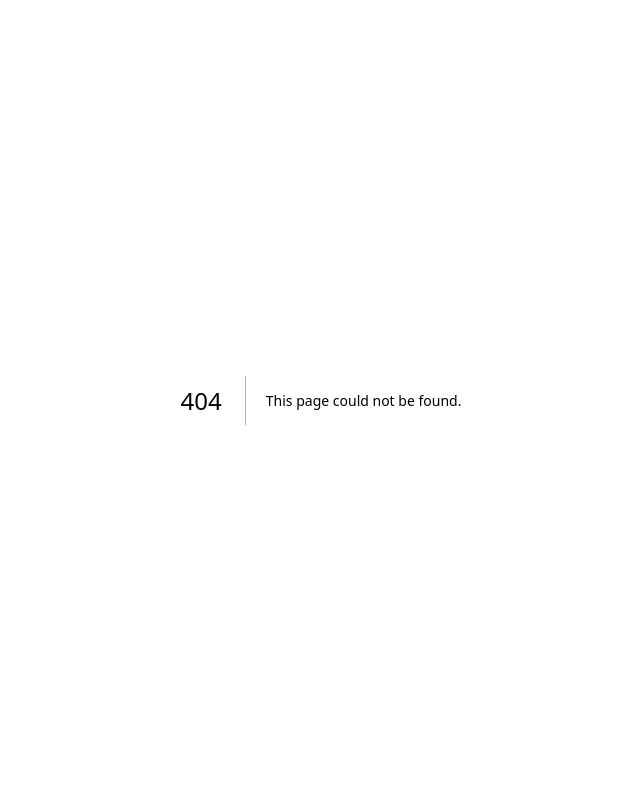
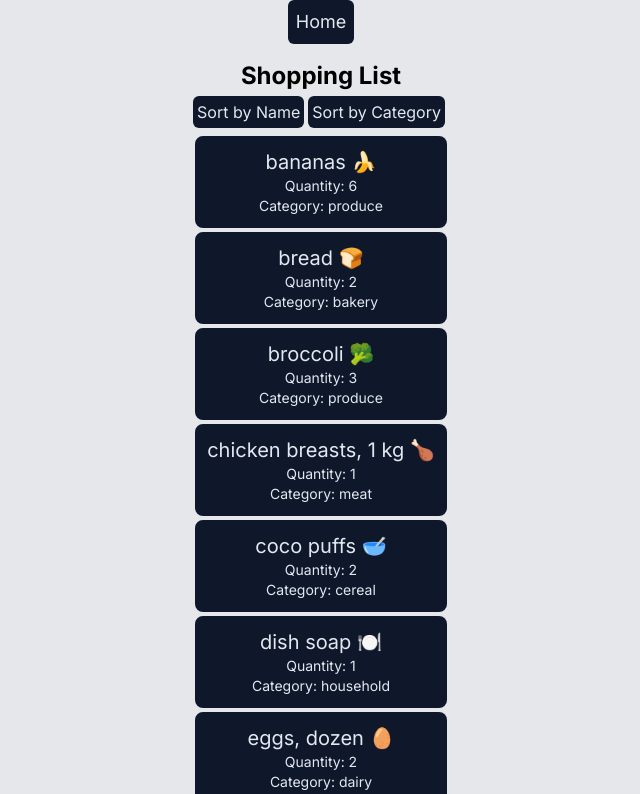
Before and after one commit to DannyHorning/cprg306-assignments, a Next.js app: page /week-6 in a window 1280 px wide. Before the commit this address had no page. Shown: the top 794 px of the page, without its empty margins (319-959 px from the left). Built offline with nearby package versions, Linux system fonts and the light colour scheme.

Commit message:
Week 6 Assignment

```diff
--- a/app/page.js
+++ b/app/page.js
@@ -9,6 +9,7 @@ export default function Page() {
       <Link href="./week-3">Week 3</Link><br />
       <Link href="./week-4">Week 4</Link><br />
       <Link href="./week-5">Week 5</Link><br />
+      <Link href="./week-6">Week 6</Link><br />
 
     </main>
     </div>
--- a/app/week-5/page.js
+++ b/app/week-5/page.js
@@ -1,4 +1,4 @@
-"use client";
+
 
 import Link from 'next/link';
 import ItemList from './item-list.js';
--- /dev/null
+++ b/app/week-6/item-list.js
@@ -0,0 +1,39 @@
+"use client";
+
+import { useState } from 'react';
+import Item from './item.js';
+
+
+export default function ItemList({items}) {
+  const [sortBy, setSortBy] = useState('name');
+
+  function handleSortBy(type) {
+    if (type === 'name') {
+        return () => setSortBy('name');
+        }
+    if (type === 'category') {
+        return () => setSortBy('category');
+        }}
+
+    const sortedItems = [...items].sort((a, b) => {
+    if (sortBy === 'name') {
+      return a.name.localeCompare(b.name);
+    } else if (sortBy === 'category') {
+      return a.category.localeCompare(b.category);
+    }
+    return 0;
+  });
+
+
+  return (
+  <div>
+    <button onClick={handleSortBy('name')} value="name" className='bg-slate-900 p-1 rounded-md hover:bg-blue-300 active:bg-slate-800 text-slate-200'>Sort by Name</button>
+    <button onClick={handleSortBy('category')} value="category" className='bg-slate-900 p-1 rounded-md m-1 hover:bg-blue-300 active:bg-slate-800 text-slate-200'>Sort by Category</button>
+    <div className=' text-slate-200'>
+      {sortedItems.map((item, index) => (
+        <Item key={index} name={item.name} quantity={item.quantity} category={item.category} />
+      ))}
+      </div>
+</div>
+  )
+}
--- /dev/null
+++ b/app/week-6/item.js
@@ -0,0 +1,15 @@
+export default function Item({name, quantity, category}){
+    return(
+        <div>
+        <div className="bg-slate-900 p-1 m-1 rounded-lg">
+            <ul className="m-2">
+            <li className="text-xl">{name}</li>
+            <li className="text-sm">Quantity: {quantity}</li>
+            <li className="text-sm">Category: {category}</li>
+            </ul>
+        </div>
+
+        </div>
+
+    )
+}
--- /dev/null
+++ b/app/week-6/items.json
@@ -0,0 +1,80 @@
+[
+    {
+      "id": "1h2GJKH12gkHG31h1H",
+      "name": "milk, 4 L 🥛",
+      "quantity": 1,
+      "category": "dairy"
+    },
+    {
+      "id": "2KJH3k2j3H1k2J3K1H",
+      "name": "bread 🍞",
+      "quantity": 2,
+      "category": "bakery"
+    },
+    {
+      "id":"3HF7W2NB09DS1",
+      "name": "coco puffs 🥣",
+      "quantity": 2,
+      "category": "cereal"
+    },
+    {
+      "id": "3h2KJH3k2j3H1k2J3",
+      "name": "eggs, dozen 🥚",
+      "quantity": 2,
+      "category": "dairy"
+    },
+    {
+      "id": "4k2J3K1H2GJKH12gk",
+      "name": "bananas 🍌",
+      "quantity": 6,
+      "category": "produce"
+    },
+    {
+      "id": "5H1h1H2KJH3k2j3H",
+      "name": "broccoli 🥦",
+      "quantity": 3,
+      "category": "produce"
+    },
+    {
+      "id": "6H1k2J3K1H2GJKH1",
+      "name": "chicken breasts, 1 kg 🍗",
+      "quantity": 1,
+      "category": "meat"
+    },
+    {
+      "id": "7gkHG31h1H2KJH3k",
+      "name": "pasta sauce 🍝",
+      "quantity": 3,
+      "category": "canned goods"
+    },
+    {
+      "id": "8j3H1k2J3K1H2GJK",
+      "name": "spaghetti, 454 g 🍝",
+      "quantity": 2,
+      "category": "dry goods"
+    },
+    {
+      "id": "9H12gkHG31h1H2KJ",
+      "name": "toilet paper, 12 pack 🧻",
+      "quantity": 1,
+      "category": "household"
+    },
+    {
+      "id": "10H3k2j3H1k2J3K1",
+      "name": "paper towels, 6 pack",
+      "quantity": 1,
+      "category": "household"
+    },
+    {
+      "id": "11k2J3K1H2GJKH12",
+      "name": "dish soap 🍽️",
+      "quantity": 1,
+      "category": "household"
+    },
+    {
+      "id": "12GJKH12gkHG31h1",
+      "name": "hand soap 🧼",
+      "quantity": 4,
+      "category": "household"
+    }
+  ]
--- /dev/null
+++ b/app/week-6/new-item.js
@@ -0,0 +1,70 @@
+"use client";
+
+import { useState } from "react";
+
+export default function NewItem({onAddItem}){
+    const [name, setName] = useState("");
+    const [quantity, setQuantity] = useState(1);
+    const [category, setCategory] = useState("Produce");
+
+    function generateId() {
+
+      return Math.random().toString(36).substr(2, 9);
+  }
+
+    function handleSubmit(event){
+        event.preventDefault();
+        const id = generateId();
+        const newItem = {
+            id: id,
+            name: name,
+            quantity: quantity,
+            category: category
+          };
+
+        onAddItem(newItem);
+    }
+    return (
+        <div className="text-slate-200 m-4 bg-slate-900 p-4 rounded-md">
+        <h2 className="text-2xl font-bold text-slate-200">Add New Item</h2>
+        <form onSubmit={handleSubmit} className="flex flex-col items-center">
+          <label className='mb-2 text-slate-200'>
+            Name:
+            <input type="text" value={name} onChange={(event) => setName(event.target.value)}
+            required
+            className="text-slate-200 p-1 rounded-md bg-slate-700 ml-1"/>
+          </label>
+          <label className='mb-2'>
+            Quantity:
+            <input type="number" value={quantity} onChange={(event) => setQuantity(Number(event.target.value))}
+            min = "1"
+            max = "99"
+            required
+            className="text-slate-200 p-1 rounded-md bg-slate-700 ml-1"
+            />
+          </label>
+          <label className='mb-2'>
+            Category:
+            <select value={category} onChange={(event) => setCategory(event.target.value)}
+            required
+            className="text-slate-200 p-1 rounded-md bg-slate-700 ml-1"
+            >
+                <option value="Produce">Produce</option>
+                <option value="Dairy">Dairy</option>
+                <option value="Bakery">Bakery</option>
+                <option value="Meat">Meat</option>
+                <option value="Frozen Foods">Frozen Foods</option>
+                <option value="Canned Goods">Canned Goods</option>
+                <option value="Dry Goods">Dry Goods</option>
+                <option value="Beverages">Beverages</option>
+                <option value="Snacks">Snacks</option>
+                <option value="Household">Household</option>
+                <option value="Other">Other</option>
+            </select>
+          </label>
+          <button type="submit" className='m-4 bg-slate-700 p-1 rounded-md hover:bg-blue-300 active:bg-slate-800'>Submit</button>
+
+        </form>
+        </div>
+      );
+    }
--- /dev/null
+++ b/app/week-6/page.js
@@ -0,0 +1,20 @@
+"use client";
+
+import NewItem from "./new-item";
+import ItemList from "./item-list";
+import itemsData from "./items.json";
+import Link from "next/link";
+import { useState } from "react";
+
+export default function Page() {
+    const [items, setItems] = useState(itemsData);
+    const handleAddItem = (item) => { setItems([...items, item  ]) };
+    return (
+        <main className='flex flex-col justify-center items-center text-center'>
+        <Link href="/" className='text-slate-200 bg-slate-900 p-2 rounded-md text-lg hover:bg-slate-700'>Home</Link>
+        <h1 className='mt-4 text-2xl font-bold'>Shopping List</h1>
+        <div><ItemList items={items} /></div>
+        <div><NewItem onAddItem={handleAddItem} /></div>
+        </main>
+    );
+}
```
